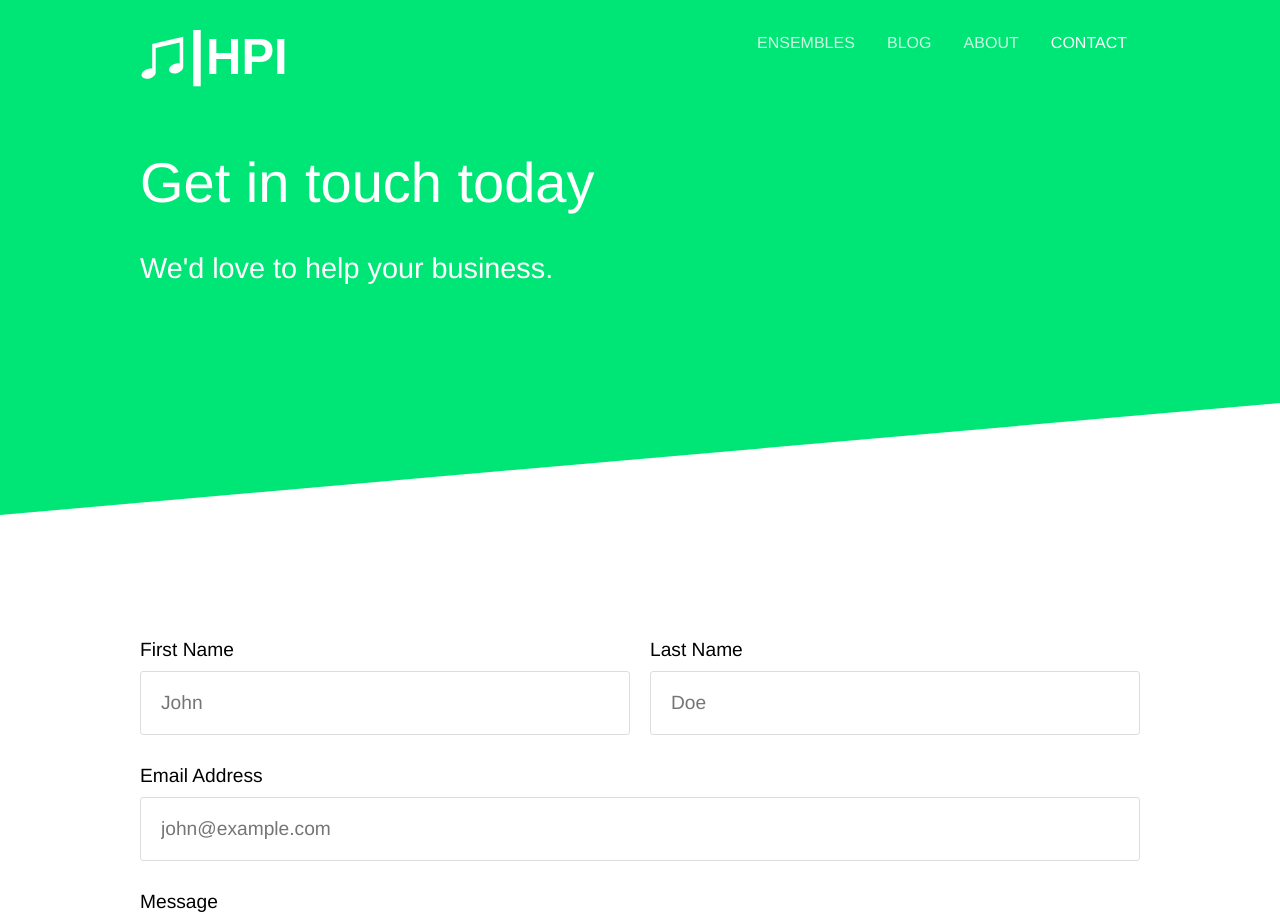
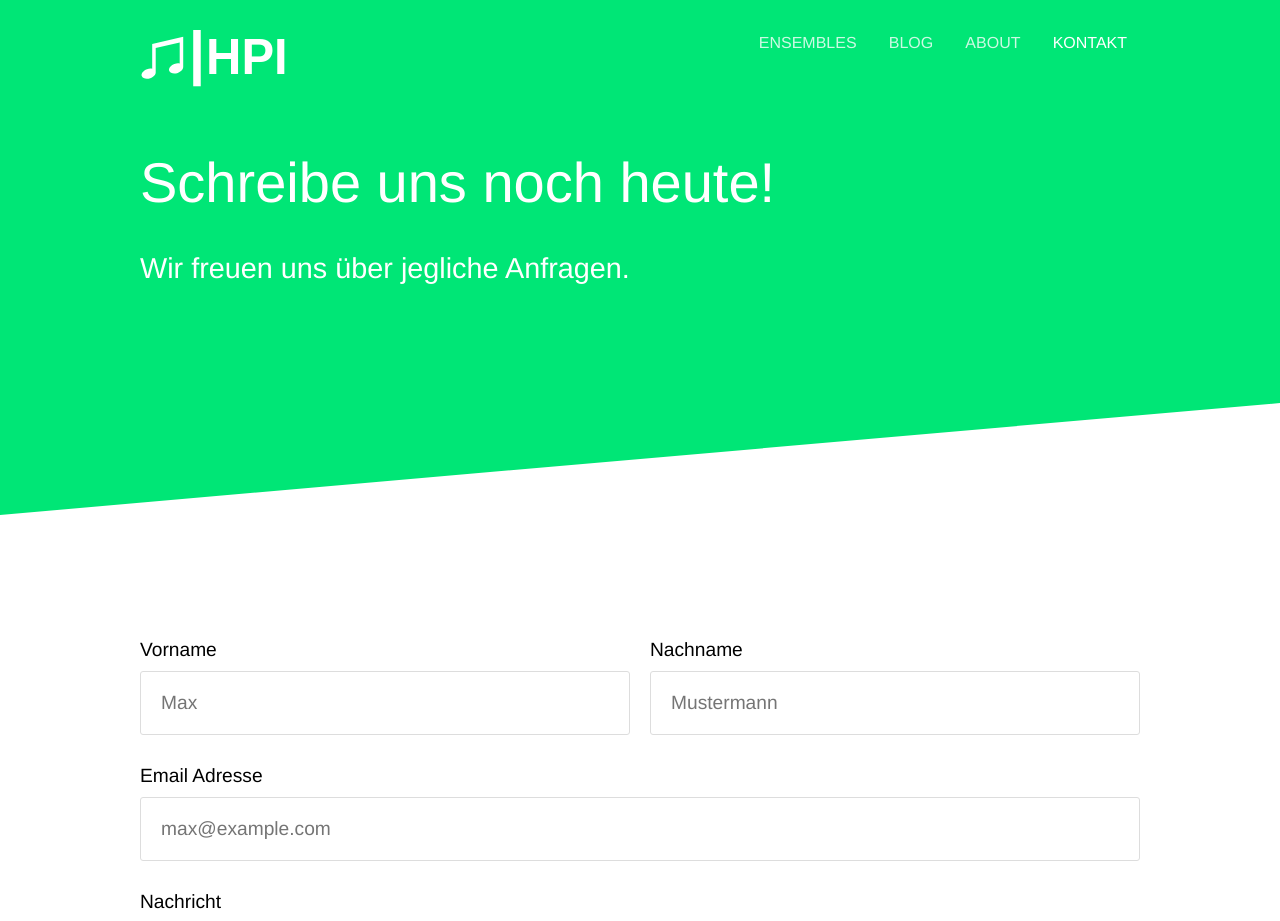
Before and after one commit to potsdamer-instrumentalisten/urban, a Jekyll site: the page built from kontakt.html, in a window 1280 px wide and 1400 px high. Shown: the top 921 px of the window. Built offline with Jekyll 4.4.1, drawn with Linux system fonts in a browser that asks for light colours.

Commit message:
translate contact to Kontakt

```diff
--- a/_data/footer.yml
+++ b/_data/footer.yml
@@ -8,8 +8,8 @@
       link: /blog/
     - name: About
       link: /about/
-    - name: Contact
-      link: /contact/
+    - name: Kontakt
+      link: /kontakt/
 #- title: Social
 #  links:
 #    - name: Facebook
--- a/_data/navigation.yml
+++ b/_data/navigation.yml
@@ -5,5 +5,5 @@ links:
   link: /blog/
 - name: About
   link: /about/
-- name: Contact
-  link: /contact/
+- name: Kontakt
+  link: /kontakt/
--- a/_layouts/home.html
+++ b/_layouts/home.html
@@ -11,7 +11,7 @@ layout: default
 		{% if page.subtitle %}
 			<p class="subtext">{{ page.subtitle }}</p>
         {% endif %}
-        <p><a class="button alt" href="{{ site.baseurl }}/contact/">Kontaktiere uns</a></p>
+        <p><a class="button alt" href="{{ site.baseurl }}/kontakt/">Kontaktiere uns</a></p>
 	</div>
 </section>
 
--- a/contact-success.html
+++ /dev/null
@@ -1,5 +0,0 @@
----
-title: Contact
-heading: Thanks for getting in touch
-subtitle: We'll get back to you as soon as possible
----
--- a/contact.html
+++ b/kontakt.html
@@ -1,7 +1,7 @@
 ---
-title: Contact
-heading: Get in touch today
-subtitle: We'd love to help your business.
+title: Kontakt
+heading: Schreibe uns noch heute!
+subtitle: Wir freuen uns über jegliche Anfragen.
 map:
   latitude: 52.392848
   longitude: 13.127774
@@ -11,26 +11,26 @@ map:
 
 <section class="diagonal">
 	<div class="container">
-		<form action="https://formspree.io/slider25@web.de" method="POST" class="contact-form">
+		<form action="https://formspree.io/{{site.data.company.contact_email_address}}" method="POST" class="contact-form">
 			<div class="halves">
 				<div>
-					<label for="name">First Name</label>
-					<input type="text" name="first-name" id="first-name" placeholder="John" />
+					<label for="name">Vorname</label>
+					<input type="text" name="first-name" id="first-name" placeholder="Max" />
 				</div>
 
 				<div>
-					<label for="name">Last Name</label>
-					<input type="text" name="last-name" id="last-name" placeholder="Doe" />
+					<label for="name">Nachname</label>
+					<input type="text" name="last-name" id="last-name" placeholder="Mustermann" />
 				</div>
 			</div>
 
-			<label for="email">Email Address</label>
-			<input type="email" name="_replyto" id="email" placeholder="john@example.com" required />
+			<label for="email">Email Adresse</label>
+			<input type="email" name="_replyto" id="email" placeholder="max@example.com" required />
 
-			<label for="message">Message</label>
-			<textarea name="message" id="message" placeholder="Hi There..."></textarea>
+			<label for="message">Nachricht</label>
+			<textarea name="message" id="message" placeholder="Hallo, ..."></textarea>
 
-			<input type="submit" value="Send Message" />
+			<input type="submit" value="Nachricht senden" />
 		</form>
 	</div>
 </section>
```
